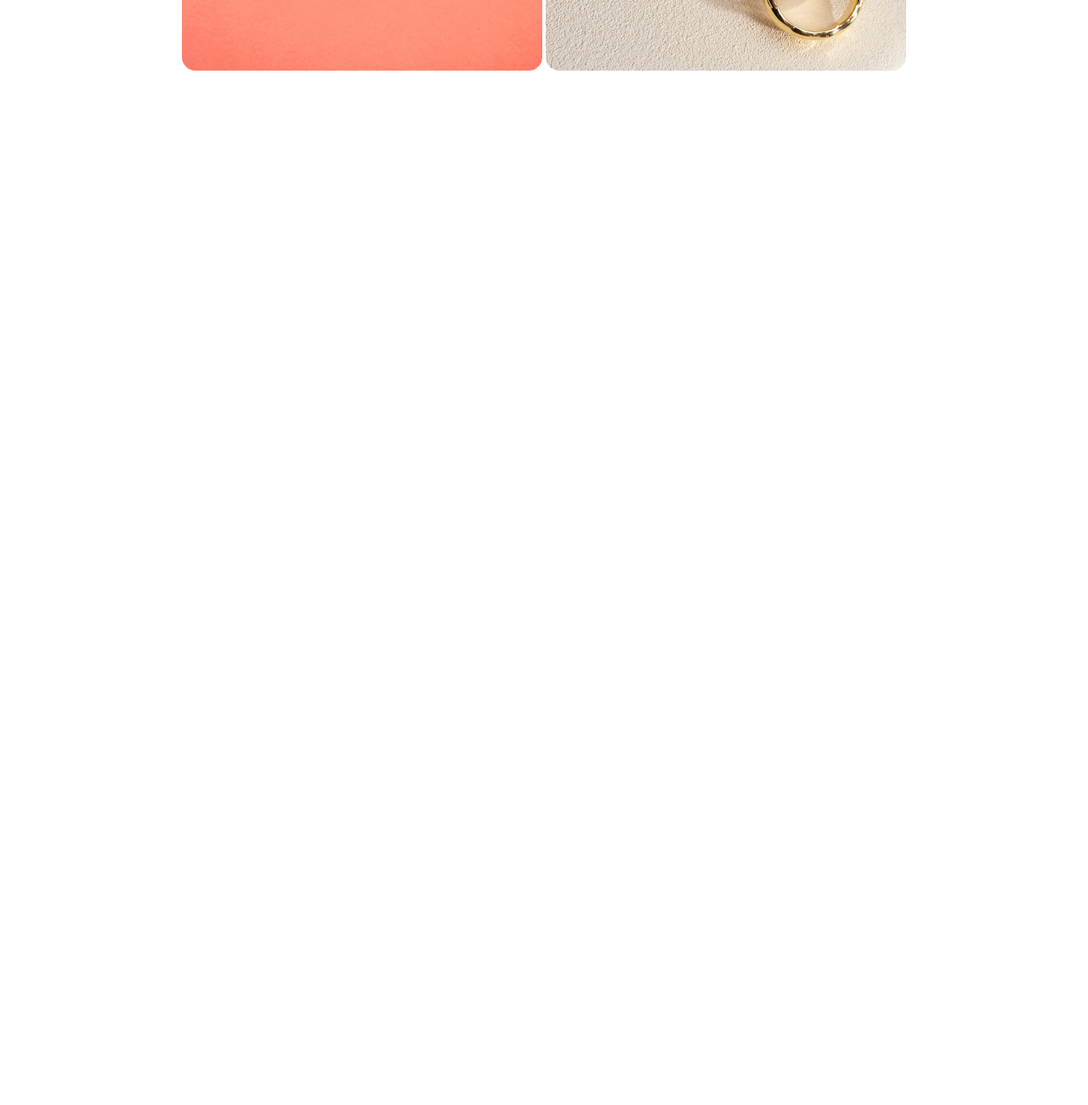
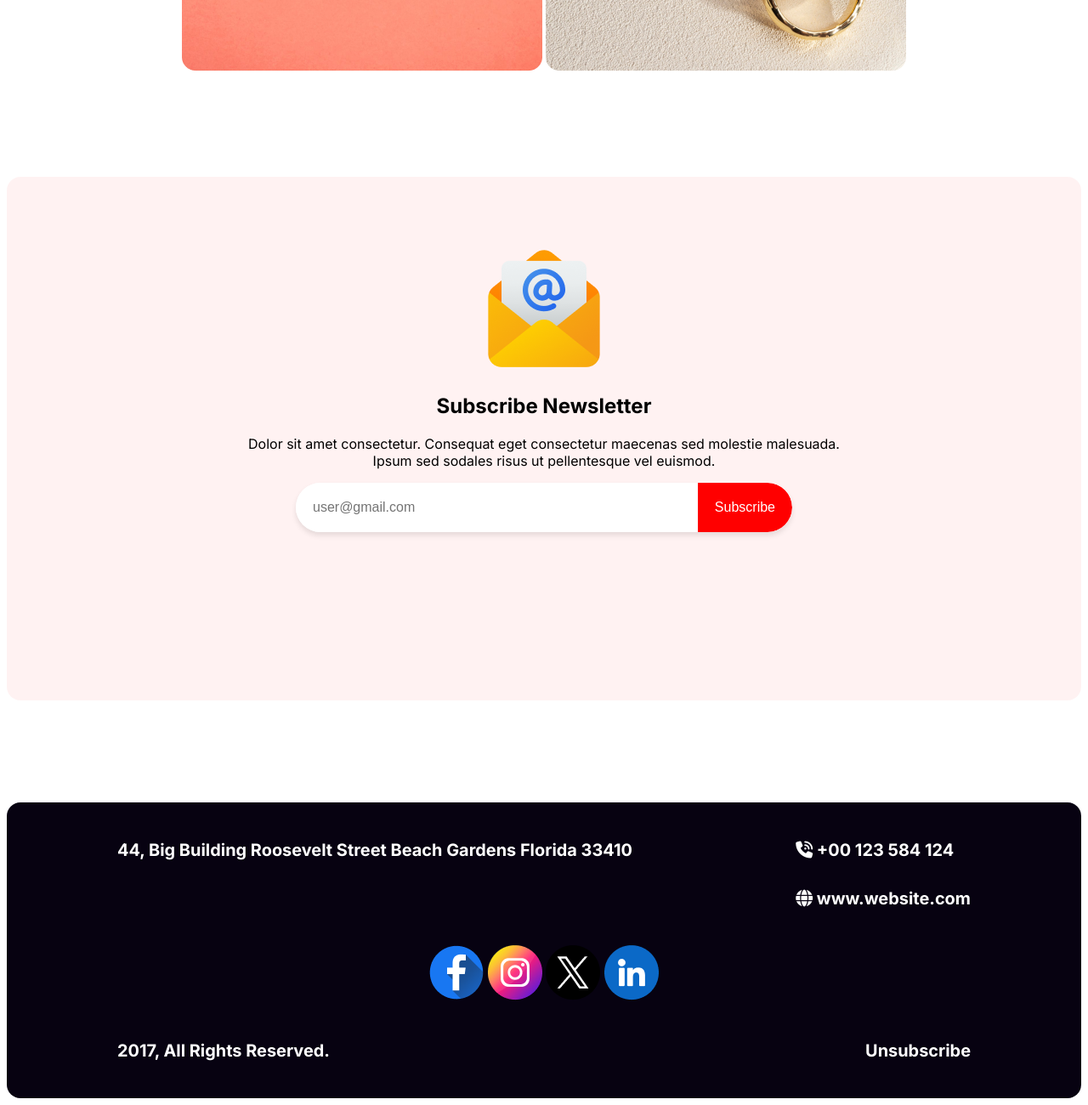
Before and after one commit to khalilulla222/my-third-portfolio, a plain HTML site: page index.html in a window 1280 px wide. Shown: the part 5940-7240 px from the top of the page at 85% size. Before the commit the page ends 6036 px from the top, so only its background shows below. Drawn offline with Linux system fonts and the light colour scheme.

Commit message:
added my footer commit

```diff
--- a/index.html
+++ b/index.html
@@ -11,6 +11,7 @@
 <link rel="preconnect" href="https://fonts.googleapis.com">
 <link rel="preconnect" href="https://fonts.gstatic.com" crossorigin>
 <link href="https://fonts.googleapis.com/css2?family=Inter:ital,opsz,wght@0,14..32,100..900;1,14..32,100..900&family=Merriweather+Sans:ital,wght@0,300..800;1,300..800&family=Open+Sans:ital,wdth,wght@0,75..100,300..800;1,75..100,300..800&family=Work+Sans:ital,wght@0,100..900;1,100..900&display=swap" rel="stylesheet">
+<script src="https://kit.fontawesome.com/4925cd6861.js" crossorigin="anonymous"></script>
 </head>
 <body>
     <header>
@@ -111,9 +112,42 @@
                 <img id="pic6" src="image/Rectangle 8.png" alt="">
             </div>
         </section>
+
+        <section class="subscribe">
+           <div>
+            <img class="Group61" src="image/Group 61.png" alt="">
+            <h2 class="Subscribe-Newsletter">Subscribe Newsletter</h2>
+            <p>Dolor sit amet consectetur. Consequat eget consectetur maecenas sed molestie malesuada. <br> Ipsum sed sodales risus ut pellentesque vel euismod. </p>
+           </div>
+            <div class="subscribe-container">
+                <input class="input-email" type="text" placeholder="user@gmail.com">
+                <button class="btn-third">Subscribe</button>
+            </div>
+
+        </section>
     </main>
     <footer>
-
+        <div>
+            <div class="first-footer">
+                <div><h5>44, Big Building Roosevelt Street
+                    Beach Gardens Florida 33410</h5>
+                </div>
+                <div>
+                    <h5><i class="fa-solid fa-phone-volume"></i> +00 123 584 124</h5>
+                    <h5><i class="fa-solid fa-globe"></i> www.website.com</h5>
+                </div>
+            </div>
+            <div class="footer-image">
+                <img src="image/Facebook.png" alt="">
+                <img src="image/Instagram.png" alt="">
+                <img src="image/Twitter.png" alt="">
+                <img src="image/Linkedin.png" alt="">
+            </div>
+            <div class="last-footer">
+                <h5>2017, All Rights Reserved.</h5>
+                <h5>Unsubscribe</h5>
+            </div>
+        </div>
     </footer>
 </body>
 </html>
--- a/style/style.css
+++ b/style/style.css
@@ -197,3 +197,71 @@ a{
 .best-gift{
   margin-top:120px ;
 }
+.subscribe{
+  border-radius: 16px;
+background: rgba(255, 0, 0, 0.05);
+margin-top: 120px;
+height: 616px;
+text-align: center;
+}
+.Group61{
+  padding-top: 80px;
+}
+.Subscribe-Newsletter{
+
+}
+
+.subscribe-container{
+  display: flex;
+  align-items: center;
+  border-radius: 30px;
+  overflow: hidden;
+  background: white;
+ box-shadow: 0 4px 6px rgba(0, 0, 0, 0.1);
+ margin: 0px 340px;
+
+}
+.subscribe-container input {
+  border: none;
+  outline: none;
+  padding: 20px 20px;
+  flex: 1;
+  font-size: 16px;
+  border-radius: ;
+
+
+}
+.subscribe-container button {
+  background-color: red;
+  color: white;
+  border: none;
+  outline: none;
+  padding: 20px 20px;
+  font-size: 16px;
+  cursor: pointer;
+  border-radius: 0 30px 30px 0;
+  transition: background-color 0.3s ease;
+
+}
+.subscribe-container button:hover {
+  background-color: #cc0000; /* Darker red for hover */
+}
+footer{
+  background: #070211;
+  margin-top: 120px;
+  color: #FFF;
+  border-radius: 16px;
+
+}
+.first-footer , .last-footer{
+  display: flex;
+  justify-content: space-between;
+  padding: 10px 130px;
+  font-family: Inter;
+font-size: 24px;
+font-weight: 500;
+
+}
+.footer-image{
+  text-align: center;
+}
```
